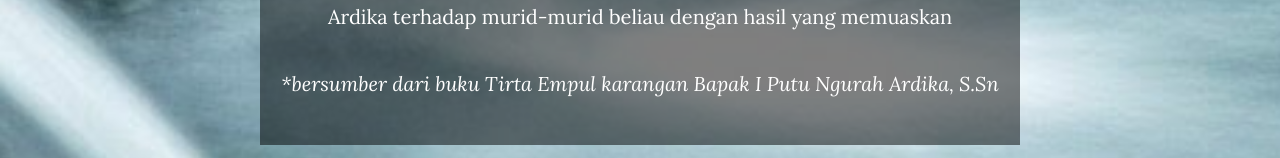
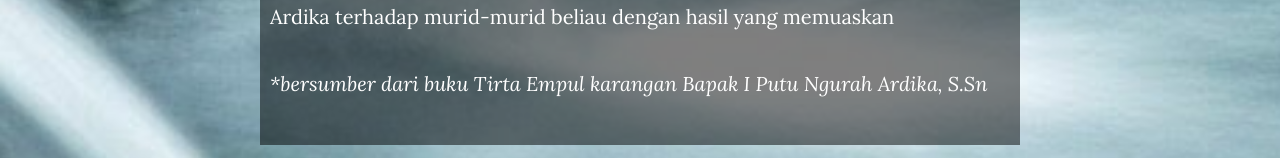
Before and after one commit to tirtaempul/tirtaempul.github.io, a website: page index.html in a window 1280 px wide. Shown: the part 3281-3439 px from the top of the page. Drawn offline with nearby package versions, Linux system fonts and the light colour scheme.

Commit message:
edit info text aligement left

```diff
--- a/index.html
+++ b/index.html
@@ -106,8 +106,8 @@
             <div class="container">
                 <div class="col-lg-8 col-lg-offset-2 bg-intro">
                     <h2>Informasi</h2>
-                   <h3>Tata Cara Melukat di Pura Tirta Empul</h3>
-                    <p><strong>Urutan Melukat Bagi Pemula</strong></p>
+                   	<h3>Tata Cara Melukat di Pura Tirta Empul</h3>
+  					<div id="artikel" class="text-left"><p><strong>Urutan Melukat Bagi Pemula</strong></p>
 					<p>Bagi pemula melukat dilakukan dengan tujuan untuk membersihkan segala noda / kotor yang melekat pada diri kita baik itu sifatnya jasmani dan rohani. Segala penyakit yang bersifat kotor dilepaskan, cuntaka maupun beban berat dari kutukan dan sumpah. Oleh karena itu bagi pemula yang sudah berusia diatas 13 tahun maka melukat dilakukan pada pancuran berikut secara berurutan :</p>
 					<ol>
 						<li>Tirta Gering</li>
@@ -139,7 +139,7 @@
 					</ol>
 					<p>Pancuran Tirta Pengentas ada 2 buah digunakan untuk pembersihan orang meninggal sehingga tidak boleh digunakan untuk melukat bagi kita yang masih hidup. Kedua pancuran ini bentuknya lain dengan posisi ornament yang lebih tinggi dibandingkan pancuran lainnya. Para prejuru desa yang sedang bertugas akan memberitahu seandainya ada yang melukat di sana.</p>
 					<p>Urutan dan tata cara melukat hanyalah suatu jalan untuk mencapai tujuan yang diharapkan. Setiap orang boleh mengikuti tatacara atau jalan yang diyakini sebagaimana yang telah diterimanya sebagai petunjuk orang-orang yang sebelumnya atau petunjuk dari orang yang dianggapnya patut untuk dipercaya. Berdasarkan petunjuk yang diperoleh oleh Bapak Ngura Ardika urutan melukattidaklah seperti yang sering kita lihat sebagai urutan dari kiri ke kanan, tetapi pada setiap pancuran ada nomor urutnya. Hal ini dibenarkan oleh beberapa murid beliau yng telah memperoleh kewaskitaan. Metoda ini dapat memberikan hasil yang optimal dan sudah diterapkan oleh Bapak Ngurah Ardika terhadap murid-murid beliau dengan hasil yang memuaskan</p>
-					<p><em>*bersumber dari buku Tirta Empul karangan Bapak I Putu Ngurah Ardika, S.Sn</em></p>
+					<p><em>*bersumber dari buku Tirta Empul karangan Bapak I Putu Ngurah Ardika, S.Sn</em></p></div>
                 </div>
             </div>
         </div>
```
